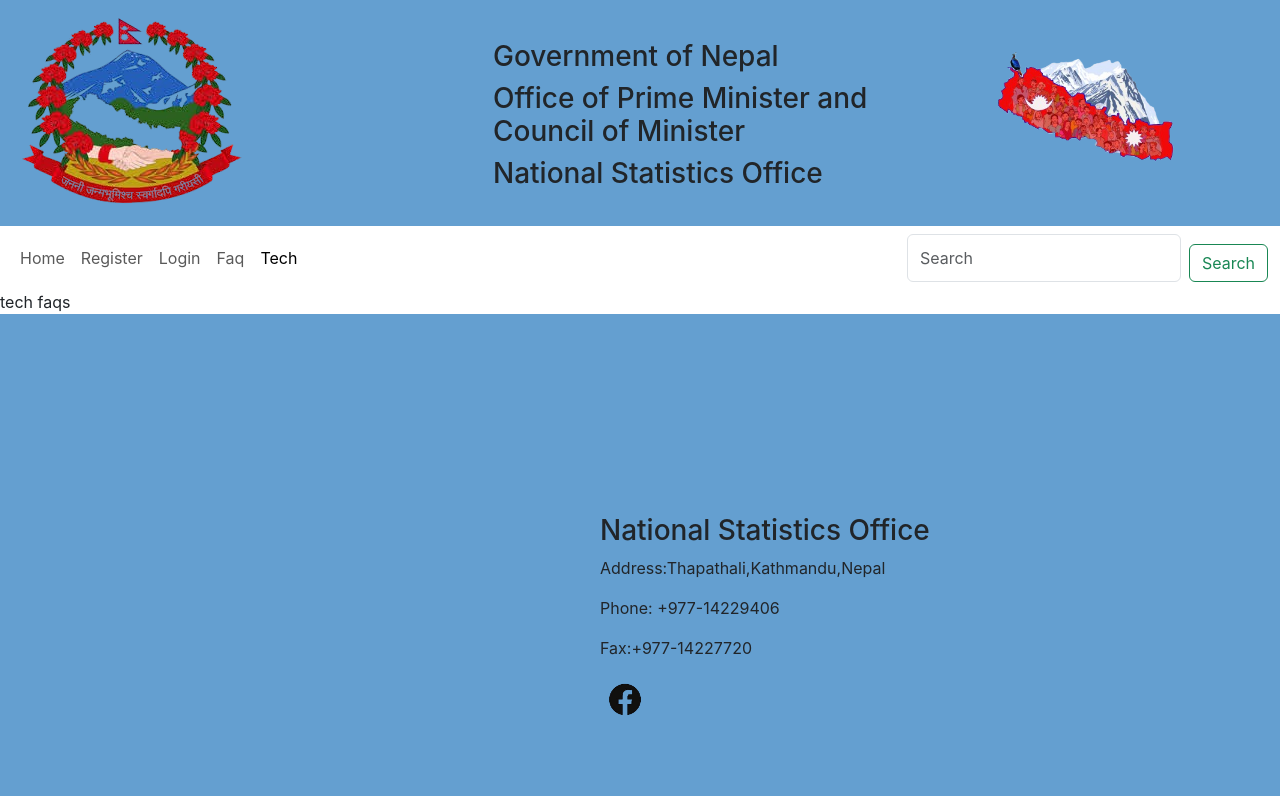
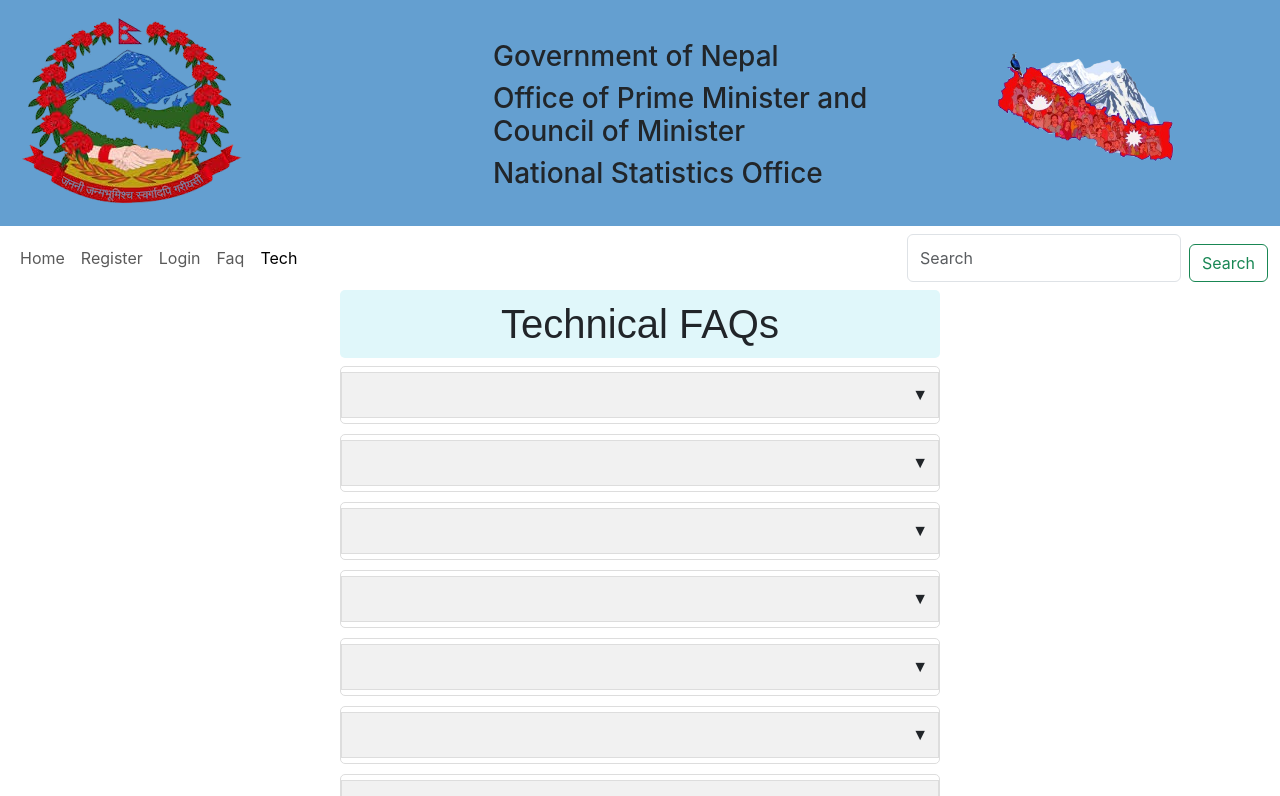
Before and after one commit to rijashrija/Egov-project, a React (Create React App) app: page /tech in a window 1280 px wide. Shown: the top 796 px of the page. Built offline with nearby package versions, Linux system fonts and the light colour scheme.

Commit message:
added techfaqs

```diff
--- /dev/null
+++ b/src/components/TECFAQ.css
@@ -0,0 +1,23 @@
+.faq-container {
+    max-width: 600px;
+    margin: auto;
+    font-family: Arial, sans-serif;
+  }
+
+  .faq-title {
+    background: #f0f0f0;
+    cursor: pointer;
+    padding: 10px;
+    display: flex;
+    justify-content: space-between;
+    align-items: center;
+    border: 1px solid #ddd;
+    margin: 5px 0;
+  }
+
+  .faq-content {
+    background: #fff;
+    padding: 10px;
+    border: 1px solid #ddd;
+    border-top: none;
+  }
--- a/src/components/Tech.js
+++ b/src/components/Tech.js
@@ -1,11 +1,47 @@
-import React from 'react'
+// Import React and necessary hooks
+import React, { useState } from 'react';
+import './TECFAQ.css'; // Optional: Add your CSS file for styling
 
-function Tech() {
+const FAQs = [
+  { title: "", content: "Content for " },
+  { title: "", content: "Content for " },
+  { title: "", content: "Content for " },
+  { title: "", content: "Content for" },
+  { title: "", content: "Content for" },
+  { title: "", content: "Content for" },
+  { title: "", content: "Content for" },
+  { title: "", content: "Content for" },
+  { title: "", content: "Content for" },
+  { title: "", content: "Content for" },
+];
+
+const FAQ = () => {
+  const [activeIndex, setActiveIndex] = useState(null);
+
+  const toggleFAQ = (index) => {
+    setActiveIndex(activeIndex === index ? null : index);
+  };
+
   return (
-    <div>
-      tech faqs
+    <div className="faq-container">
+      <h1 className="faq-header" style={{ backgroundColor: '#e0f7fa', padding: '10px', borderRadius: '5px', textAlign: 'center' }}>Technical FAQs</h1>
+      {FAQs.map((faq, index) => (
+        <div key={index} className="faq-item" style={{ marginBottom: '10px', border: '1px solid #ddd', borderRadius: '5px', overflow: 'hidden' }}>
+          <div
+            className="faq-title"
+            style={{ backgroundColor: '#f1f1f1', padding: '10px', cursor: 'pointer', display: 'flex', justifyContent: 'space-between', alignItems: 'center' }}
+            onClick={() => toggleFAQ(index)}
+          >
+            <span>{faq.title}</span>
+            <span style={{ transform: activeIndex === index ? 'rotate(180deg)' : 'rotate(0deg)', transition: 'transform 0.3s' }}>&#9660;</span>
+          </div>
+          {activeIndex === index && (
+            <div className="faq-content" style={{ padding: '10px', backgroundColor: '#fff' }}>{faq.content}</div>
+          )}
+        </div>
+      ))}
     </div>
-  )
-}
+  );
+};
 
-export default Tech
+export default FAQ;
```
